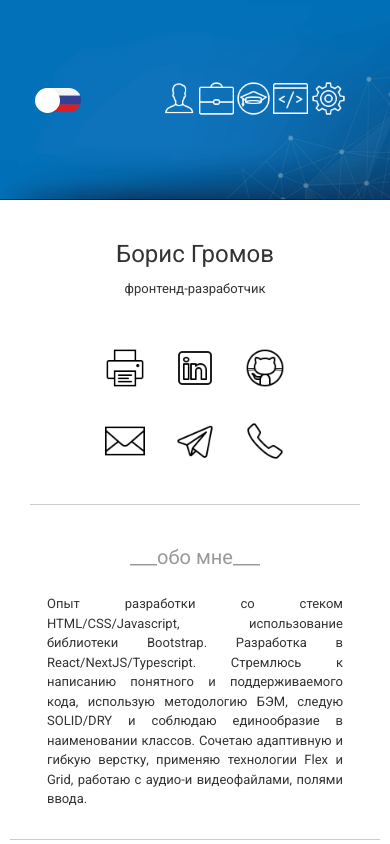
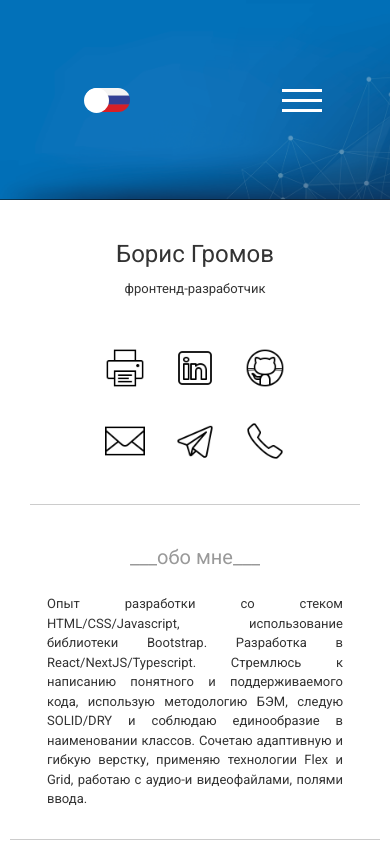
Before and after one commit to GromovBoris/resume, a React app: page / in a window 390 px wide. Shown: the top 844 px of the page. Built offline with nearby package versions, Linux system fonts and the light colour scheme.

Commit message:
feat: burger icon add

```diff
--- /dev/null
+++ b/src/components/Burger/Burger.scss
@@ -0,0 +1,42 @@
+.header__burger {
+  position: relative;
+  display: flex;
+  flex-direction: column;
+  justify-content: center;
+  align-items: center;
+  width: 40px;
+  height: 30px;
+  cursor: pointer;
+  z-index: 10;
+
+  .burger-line {
+    display: block;
+    width: 100%;
+    height: 3px;
+    background-color: white;
+    position: absolute;
+    transition: all 0.3s ease;
+  }
+
+  #first-line {
+    margin-bottom: 20px;
+  }
+
+  #third-line {
+    margin-top: 20px;
+  }
+
+  &.open {
+    #first-line {
+      transform: rotate(45deg) translate(7px, 7px);
+    }
+
+    #second-line {
+      opacity: 0;
+    }
+
+    #third-line {
+      transform: rotate(-45deg) translate(7px, -7px);
+    }
+  }
+}
--- /dev/null
+++ b/src/components/Burger/Burger.tsx
@@ -0,0 +1,24 @@
+import React, { useState } from "react";
+
+import "./Burger.scss";
+
+const Burger: React.FC = () => {
+  const [isOpen, setIsOpen] = useState(false);
+
+  const toggleMenu = () => {
+    setIsOpen(!isOpen);
+  };
+
+  return (
+    <div
+      className={isOpen ? "header__burger open" : "header__burger"}
+      onClick={toggleMenu}
+    >
+      <span className="burger-line" id="first-line"></span>
+      <span className="burger-line" id="second-line"></span>
+      <span className="burger-line" id="third-line"></span>
+    </div>
+  );
+};
+
+export default Burger;
--- a/src/components/Header/Header.scss
+++ b/src/components/Header/Header.scss
@@ -22,6 +22,10 @@
       border-radius: 50%;
       box-shadow: 0 0 0 3px #fff;
       object-fit: cover;
+    }
+
+    @media (max-width: 700px) {
+      display: none;
     }
   }
 
@@ -154,19 +158,4 @@
       }
     }
   }
-
-  @media (max-width: 700px) {
-    &__logo {
-      display: none;
-      order: 2;
-    }
-
-    &__lang {
-      order: 1;
-    }
-
-    &__nav {
-      order: 3;
-    }
-  }
 }
--- a/src/components/Header/Header.tsx
+++ b/src/components/Header/Header.tsx
@@ -7,12 +7,14 @@ import { useLanguages } from "../../components/LanguagesContext";
 import HeaderBackground from "../../assets/backgrounds/header.png";
 import RusBackground from "../../assets/icons/langs/rus.png";
 import EngBackground from "../../assets/icons/langs/eng.png";
+import Burger from "../Burger/Burger";
 
 import "./Header.scss";
 
 const Header: React.FC = () => {
   const [isCollapsed, setIsCollapsed] = useState(false);
-  const [isMobileView, setIsMobileView] = useState(window.innerWidth < 1120);
+  const [isPadView, setIsPadView] = useState(window.innerWidth < 1120);
+  const [isMobileView, setIsMobileView] = useState(window.innerWidth < 700);
   const { language, setLanguage } = useLanguages();
   const [menuItems, setMenuItems] = useState<{ [key: string]: string }>({});
 
@@ -21,7 +23,8 @@ const Header: React.FC = () => {
   };
 
   const handleResize = () => {
-    setIsMobileView(window.innerWidth < 1120);
+    setIsPadView(window.innerWidth < 1120);
+    setIsMobileView(window.innerWidth < 700);
   };
 
   const handleLanguageChange = () => {
@@ -37,6 +40,13 @@ const Header: React.FC = () => {
   }, []);
 
   useEffect(() => {
+    window.addEventListener("scroll", handleScroll);
+    return () => {
+      window.removeEventListener("scroll", handleScroll);
+    };
+  }, []);
+
+  useEffect(() => {
     const loadMenuItems = async () => {
       const data = await fetchData();
       const items = data[language]?.header?.items[0];
@@ -46,13 +56,6 @@ const Header: React.FC = () => {
     };
     loadMenuItems();
   }, [language]);
-
-  useEffect(() => {
-    window.addEventListener("scroll", handleScroll);
-    return () => {
-      window.removeEventListener("scroll", handleScroll);
-    };
-  }, []);
 
   return (
     <header
@@ -64,13 +67,15 @@ const Header: React.FC = () => {
       <div className="header__logo">
         <img src={Logo} alt="logo" />
       </div>
+      {!isMobileView && (
         <nav className="header__nav">
-        {isCollapsed || isMobileView ? (
+          {isCollapsed || isPadView ? (
             <IconMenu />
           ) : (
             <TextMenu menuItems={menuItems} />
           )}
         </nav>
+      )}
       <div className="header__lang">
         <label className="header__lang-toggle">
           <input
@@ -89,7 +94,8 @@ const Header: React.FC = () => {
             }}
           ></span>
         </label>
-      </div>
+      </div>{" "}
+      {isMobileView && <Burger />}
     </header>
   );
 };
--- a/src/components/IconMenu/IconMenu.scss
+++ b/src/components/IconMenu/IconMenu.scss
@@ -5,7 +5,6 @@
   width: 80%;
 
   a {
-    // display: inline-block;
     transition: transform 0.3s ease;
 
     img {
--- a/src/components/TextMenu/TextMenu.scss
+++ b/src/components/TextMenu/TextMenu.scss
@@ -34,6 +34,10 @@
       animation: dissolve 0.5s forwards;
     }
   }
+
+  // .header__burger & {
+  //   flex-direction: column;
+  // }
 }
 
 @keyframes dissolve {
```
Lines whose indentation alone changed are shown as unchanged.
